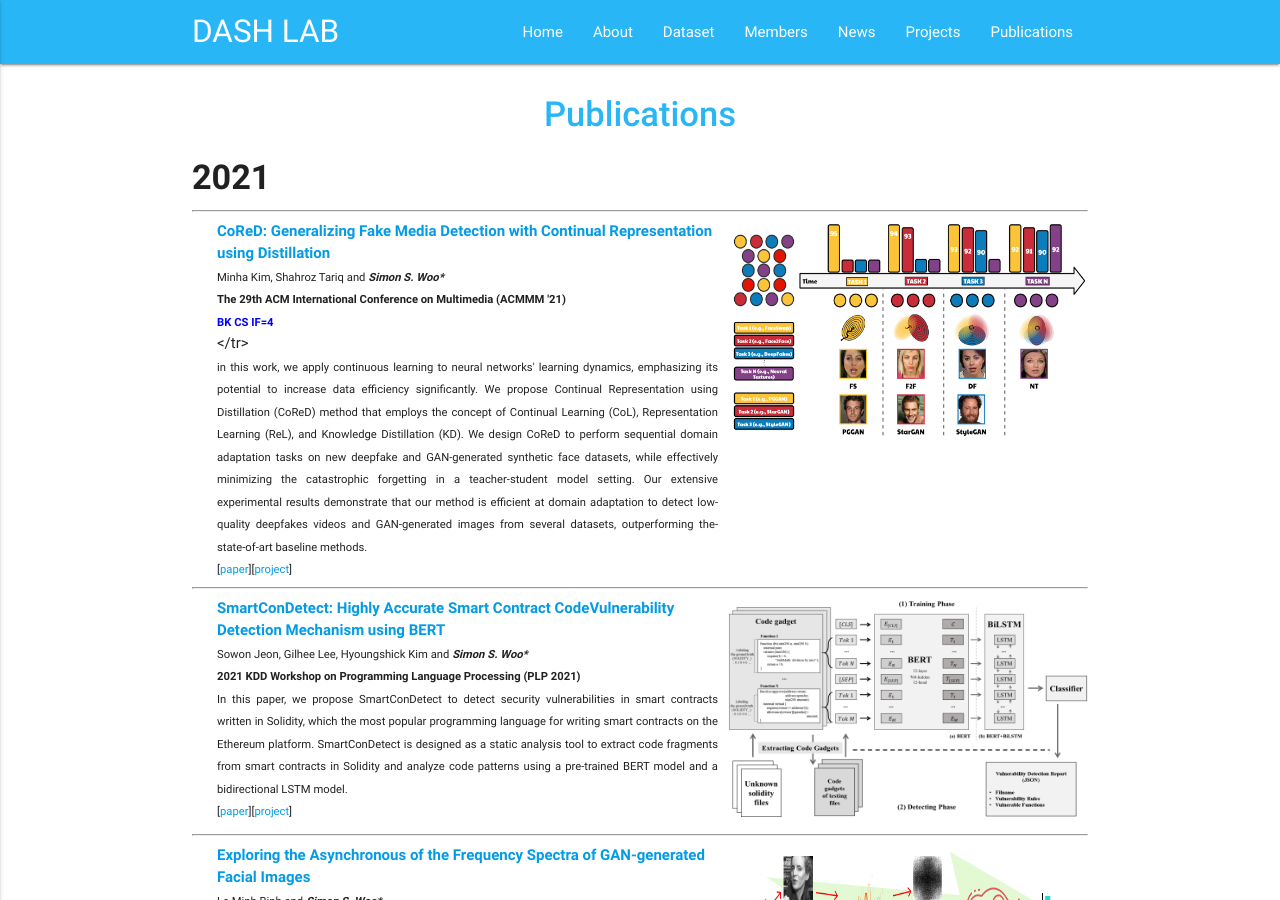
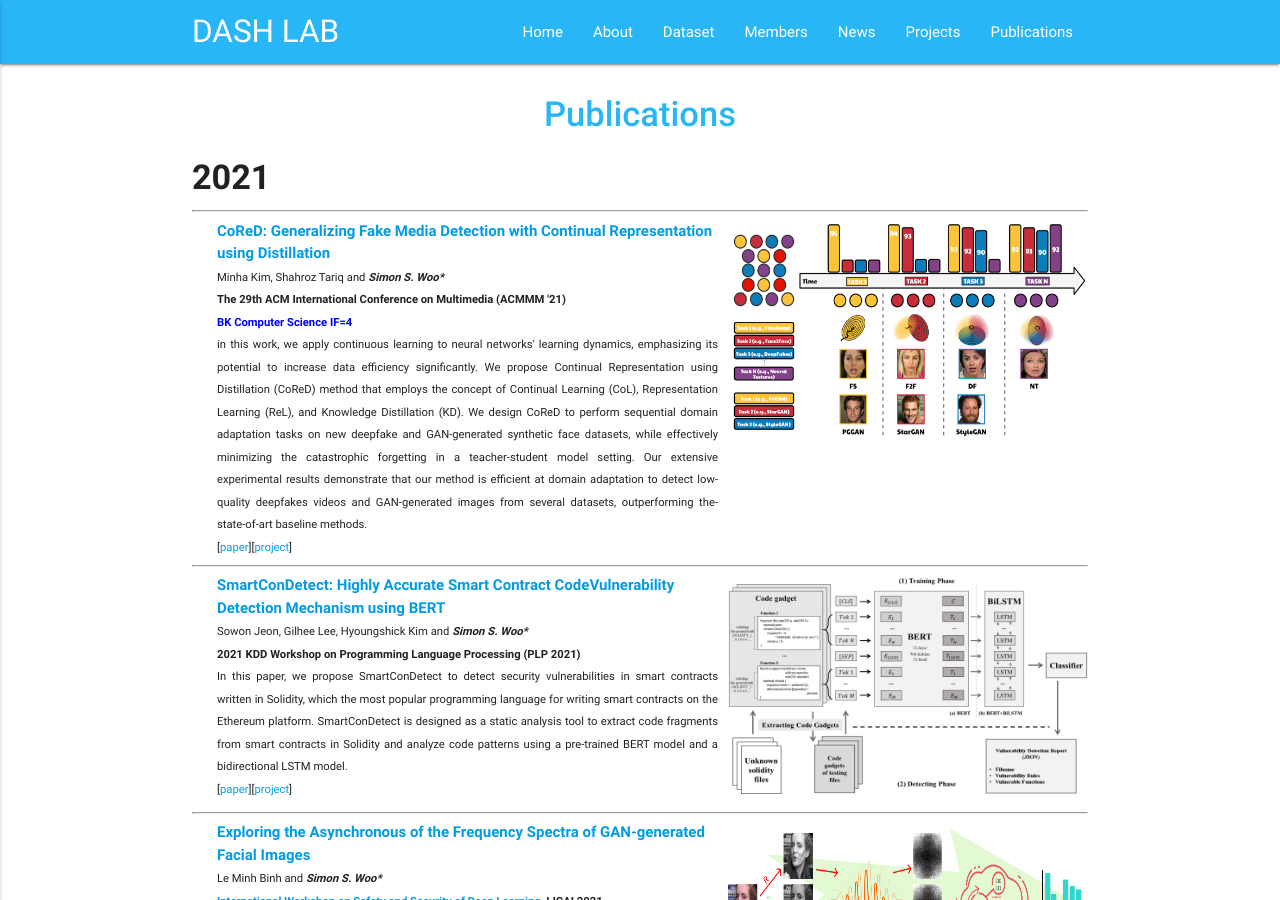
Before and after one commit to Yurim990507/DASH-Lab.github.io, a Jekyll site: the page built from Publication.md, in a window 1280 px wide and 900 px high. Built offline with Jekyll 4.4.1, drawn with Linux system fonts in a browser that asks for light colours.

Commit message:
Update Publication.md

```diff
--- a/Publication.md
+++ b/Publication.md
@@ -28,8 +28,9 @@ permalink: /Publications/
                     <tr>
                         <p style="margin-top: 0px;margin-bottom: 0px;text-align: justify;"> <small> <b> The 29th ACM International Conference on Multimedia (ACMMM '21) </b> </small> </p>
                     </tr>
+                    <tr>
                     <p style="margin-top: 0px;margin-bottom: 0px;text-align: justify;"> <small> <b>
-                                    <font color='blue'>BK CS IF=4</font>
+                                    <font color='blue'>BK Computer Science IF=4</font>
                                 </b> </small> </p>
                     </tr>
                     <tr>
@@ -264,7 +265,7 @@ permalink: /Publications/
                     <tr>
                         <p style="margin-top: 0px;margin-bottom: 0px;text-align: justify;"> <small> <b>IEEE Access</b> </small> </p>
                     </tr>
-
+                    <tr>
                     <p style="margin-top: 0px;margin-bottom: 0px;text-align: justify;"> <small> <b>
                                     <font color='purple'>SCIE Q1 IF=3.67</font>
                                 </b> </small> </p>
```
